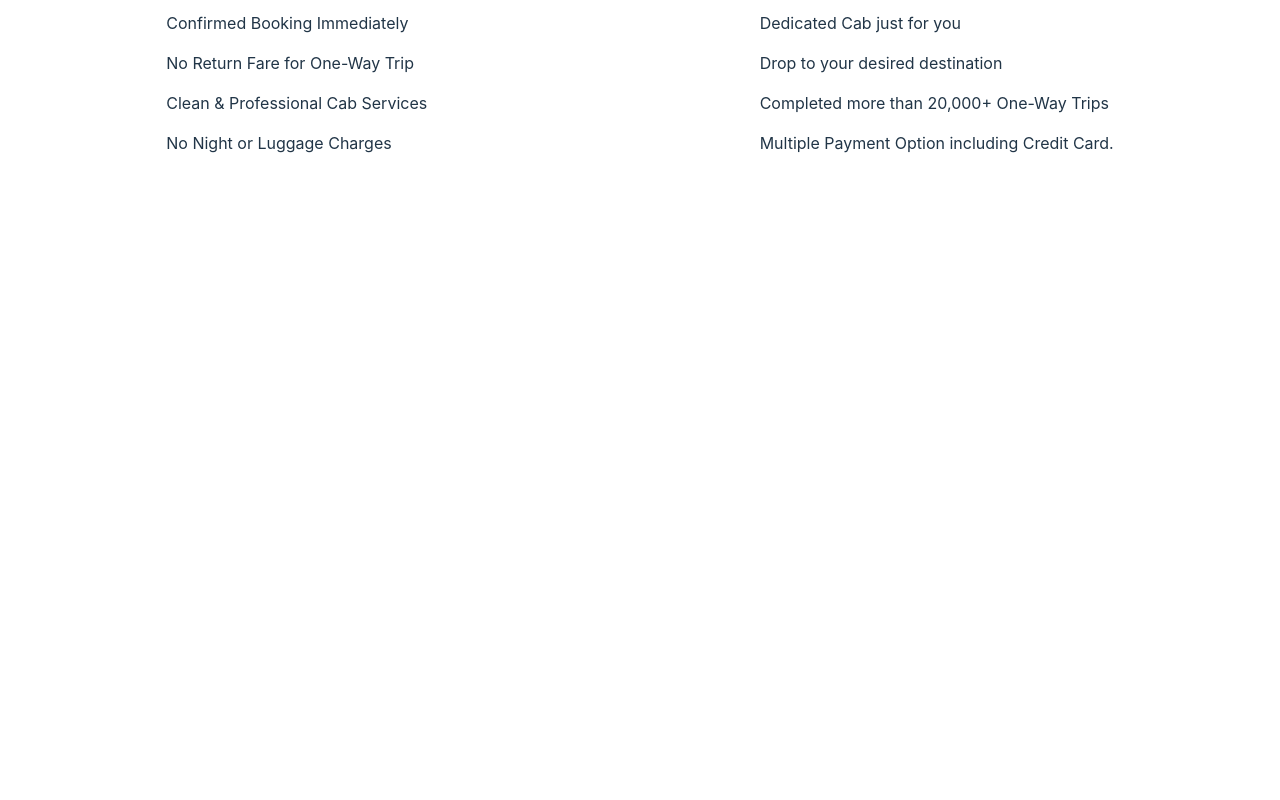
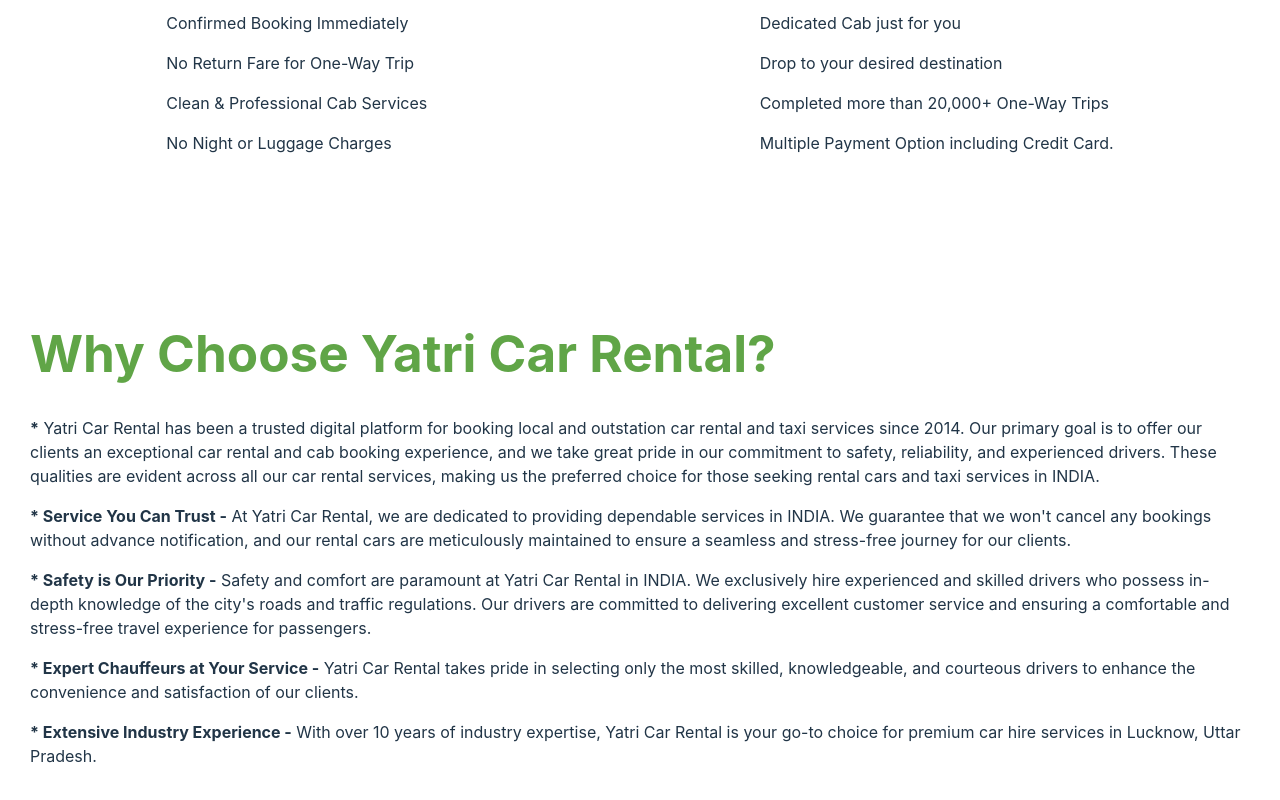
Before and after one commit to Mohammod-Ali/cab-service, a React (Vite) app: page / in a window 1280 px wide. Shown: the part 784-1584 px from the top of the page. Before the commit the page ends 955 px from the top, so only its background shows below. Built offline with nearby package versions, Linux system fonts and the light colour scheme.

Commit message:
why choose yatri car rental section added

```diff
--- a/src/Pages/Home/Home.css
+++ b/src/Pages/Home/Home.css
@@ -27,3 +27,7 @@
     margin-top:50px;
     padding: 30px;
 }
+
+.text-bold{
+    font-weight: bold;
+}
--- a/src/Pages/Home/Home.jsx
+++ b/src/Pages/Home/Home.jsx
@@ -56,7 +56,21 @@
             </div>
         </div>
 
+        {/* Why Choose Yatri Car Rental? */}
+        <div style={{marginTop: '90px', padding: '30px'}}>
+            <h1  className='text-clr'>Why Choose Yatri Car Rental?</h1>
 
+            <p><span className='text-bold'>*</span> Yatri Car Rental has been a trusted digital platform for booking local and outstation car rental and taxi services since 2014. Our primary goal is to offer our clients an exceptional car rental and cab booking experience, and we take great pride in our commitment to safety, reliability, and experienced drivers. These qualities are evident across all our car rental services, making us the preferred choice for those seeking rental cars and taxi services in INDIA.</p>
+
+            <p><span className='text-bold'>* Service You Can Trust -</span> At Yatri Car Rental, we are dedicated to providing dependable services in INDIA. We guarantee that we won't cancel any bookings without advance notification, and our rental cars are meticulously maintained to ensure a seamless and stress-free journey for our clients.</p>
+
+            <p><span className='text-bold'>* Safety is Our Priority -</span> Safety and comfort are paramount at Yatri Car Rental in INDIA. We exclusively hire experienced and skilled drivers who possess in-depth knowledge of the city's roads and traffic regulations. Our drivers are committed to delivering excellent customer service and ensuring a comfortable and stress-free travel experience for passengers.</p>
+
+            <p><span className='text-bold'>* Expert Chauffeurs at Your Service -</span> Yatri Car Rental takes pride in selecting only the most skilled, knowledgeable, and courteous drivers to enhance the convenience and satisfaction of our clients.</p>
+
+            <p><span className='text-bold'>* Extensive Industry Experience -</span> With over 10 years of industry expertise, Yatri Car Rental is your go-to choice for premium car hire services in Lucknow, Uttar Pradesh.</p>
+
+        </div>
         </>
 
     );
```
